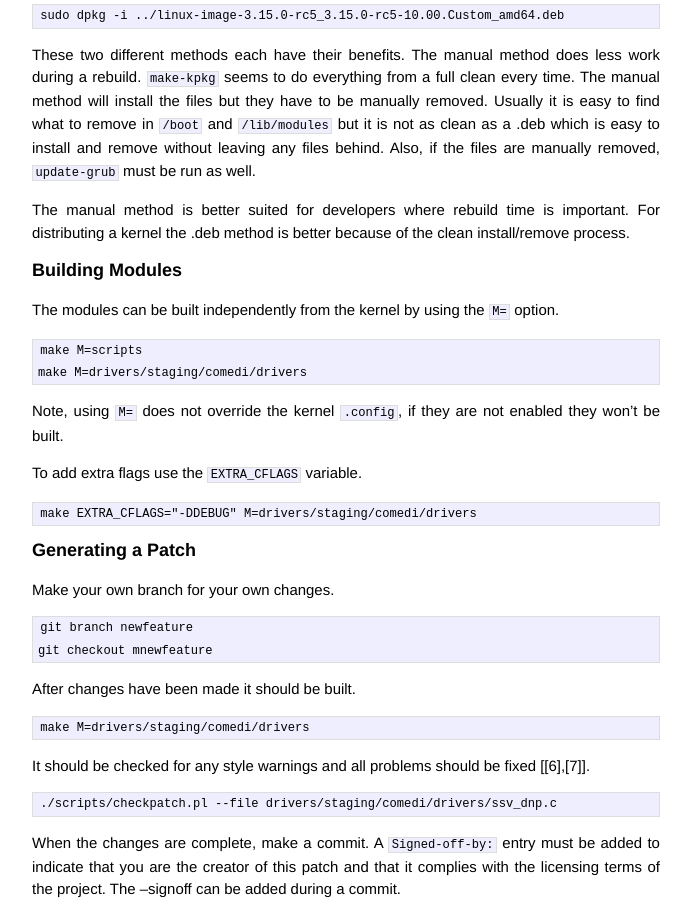
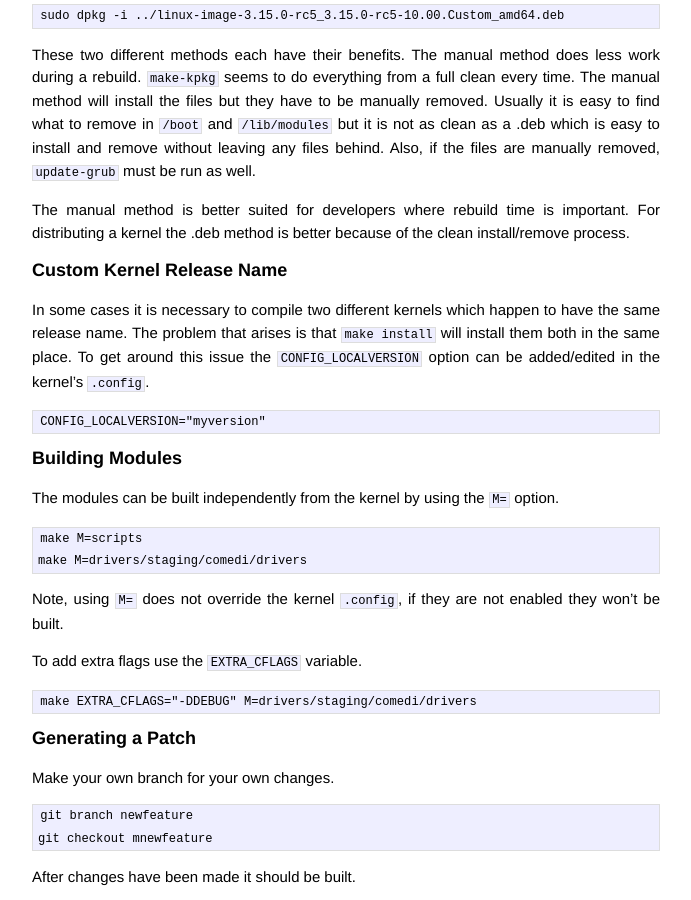
Before and after one commit to jmahler/jmahler.github.io, a Jekyll site: the page built from _posts/2014-04-08-kernel.md, in a window 1280 px wide and 900 px high, scrolled down 1705 px. Shown: the whole window, without its empty margins (294-985 px from the left). Built offline with Jekyll 4.4.1, drawn with Linux system fonts in a browser that asks for light colours; Markdown is read by kramdown in place of the engine named in the settings.

Commit message:
described how to set custom kernel release name

```diff
--- a/_posts/2014-04-08-kernel.md
+++ b/_posts/2014-04-08-kernel.md
@@ -105,6 +105,17 @@ well.
 The manual method is better suited for developers where rebuild time is
 important.  For distributing a kernel the .deb method is better because
 of the clean install/remove process.
+
+Custom Kernel Release Name
+--------------------------
+
+In some cases it is necessary to compile two different kernels which
+happen to have the same release name.  The problem that arises is that
+`make install` will install them both in the same place.  To get around
+this issue the `CONFIG_LOCALVERSION` option can be added/edited in the
+kernel's `.config`.
+
+    CONFIG_LOCALVERSION="myversion"
 
 Building Modules
 ----------------
```
